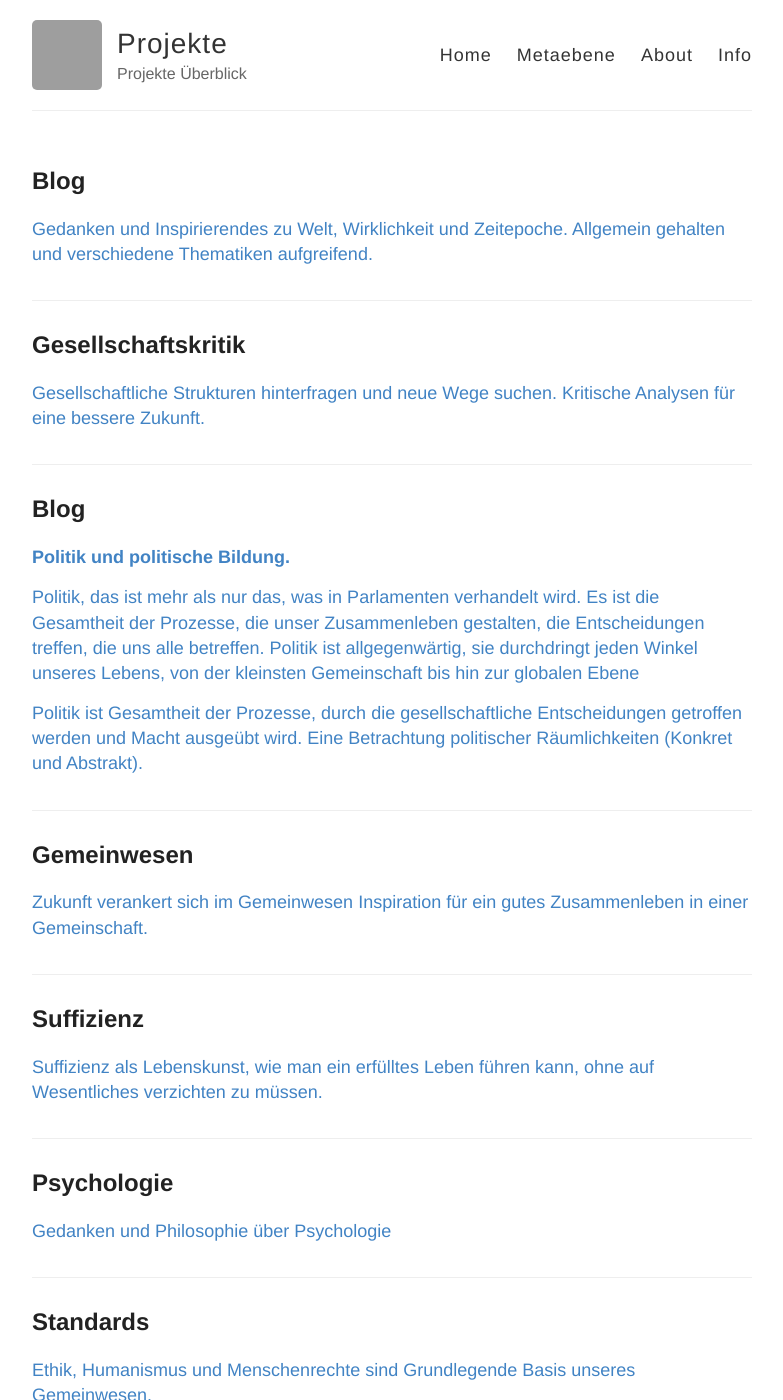
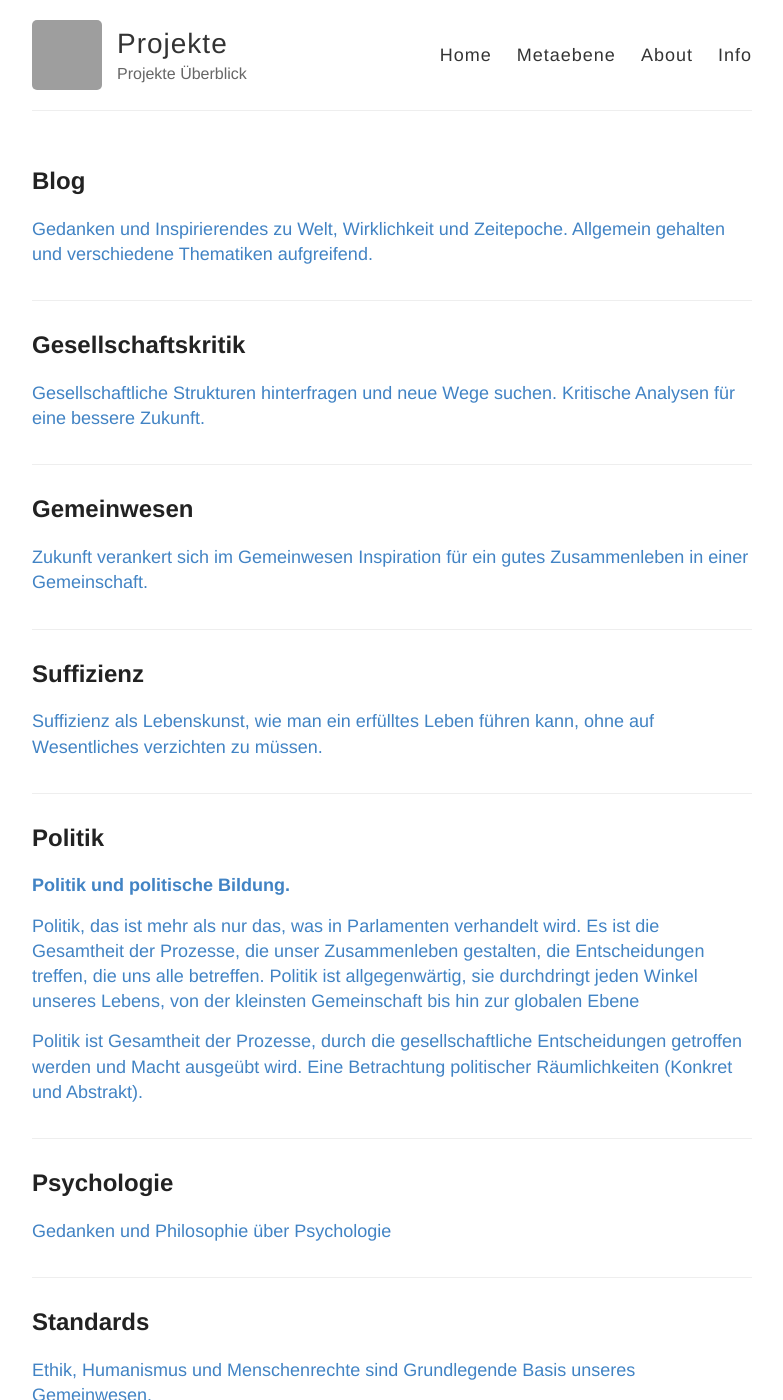
Before and after one commit to S2030c/projekte, a Jekyll site: the page built from index.html, in a window 1280 px wide and 1400 px high. Shown: the whole window, without its empty margins (248-1031 px from the left). Built offline with Jekyll 4.4.1, drawn with Linux system fonts in a browser that asks for light colours; some of the changed lines change nothing that is shown; grey boxes are pictures that could not be loaded.

Commit message:
Update index.html

```diff
--- a/index.html
+++ b/index.html
@@ -20,15 +20,6 @@ layout: default
   </a>
 </div>
 
-<div class="psection">
-  <a href="https://s2030c.github.io/politik/" title="" target="_">
-    <h2>Blog</h2>
-    <p><strong>Politik und politische Bildung.</strong></p>
-      <p>Politik, das ist mehr als nur das, was in Parlamenten verhandelt wird. Es ist die Gesamtheit der Prozesse, die unser Zusammenleben gestalten, die Entscheidungen treffen, die uns alle betreffen. Politik ist allgegenwärtig, sie durchdringt jeden Winkel unseres Lebens, von der kleinsten Gemeinschaft bis hin zur globalen Ebene</p>
-      <p>Politik ist Gesamtheit der Prozesse, durch die gesellschaftliche Entscheidungen getroffen werden und Macht ausgeübt wird. Eine Betrachtung politischer Räumlichkeiten (Konkret und Abstrakt).
-    </p>
-  </a>
-</div>
 
 <div class="psection">
   <a href="https://s2030c.github.io/gemeinwesen/" title="" target="_">
@@ -44,6 +35,16 @@ layout: default
     <h2>Suffizienz</h2>
     <p>
       Suffizienz als Lebenskunst, wie man ein erfülltes Leben führen kann, ohne auf Wesentliches verzichten zu müssen.
+    </p>
+  </a>
+</div>
+
+<div class="psection">
+  <a href="https://s2030c.github.io/politik/" title="" target="_">
+    <h2>Politik</h2>
+    <p><strong>Politik und politische Bildung.</strong></p>
+      <p>Politik, das ist mehr als nur das, was in Parlamenten verhandelt wird. Es ist die Gesamtheit der Prozesse, die unser Zusammenleben gestalten, die Entscheidungen treffen, die uns alle betreffen. Politik ist allgegenwärtig, sie durchdringt jeden Winkel unseres Lebens, von der kleinsten Gemeinschaft bis hin zur globalen Ebene</p>
+      <p>Politik ist Gesamtheit der Prozesse, durch die gesellschaftliche Entscheidungen getroffen werden und Macht ausgeübt wird. Eine Betrachtung politischer Räumlichkeiten (Konkret und Abstrakt).
     </p>
   </a>
 </div>
```
